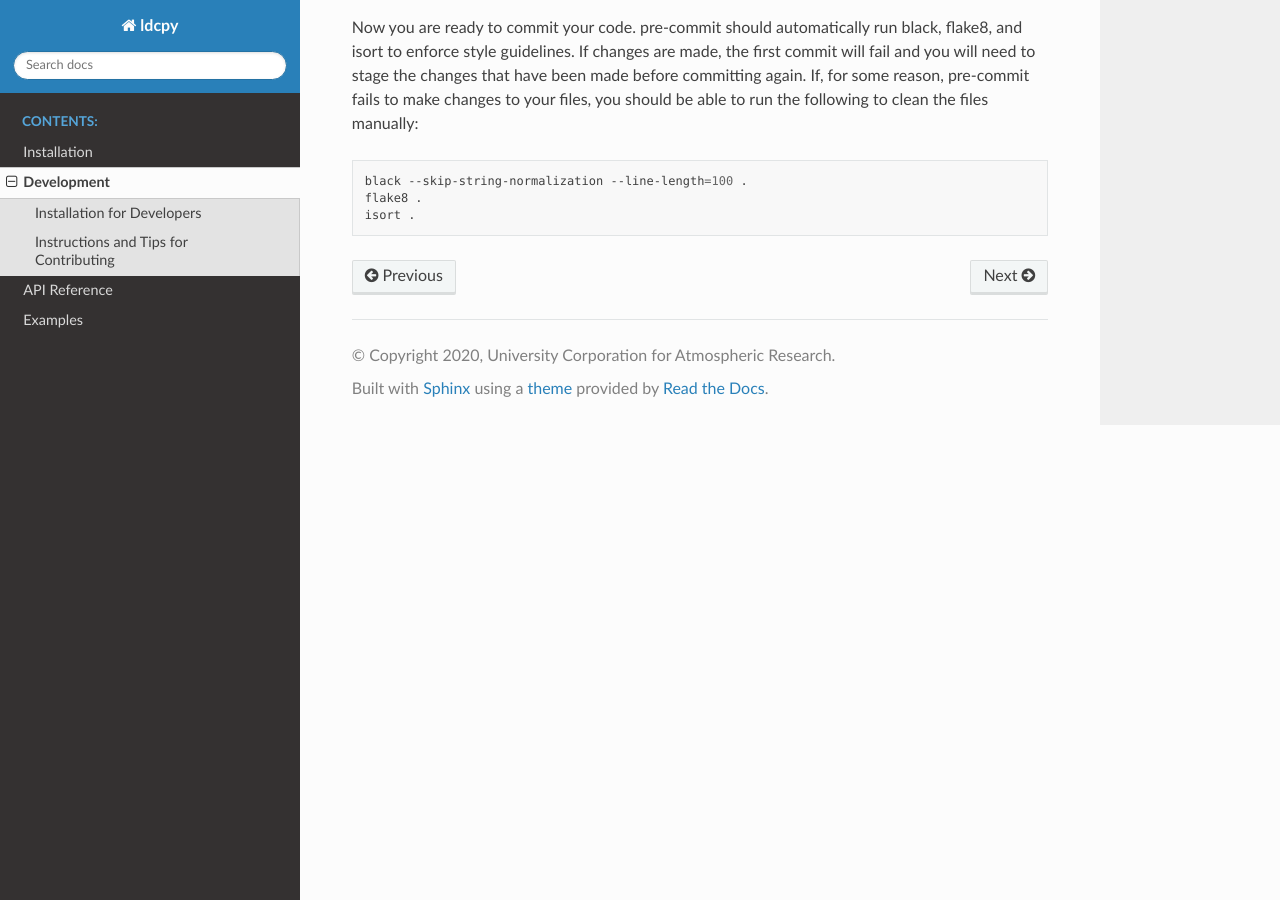
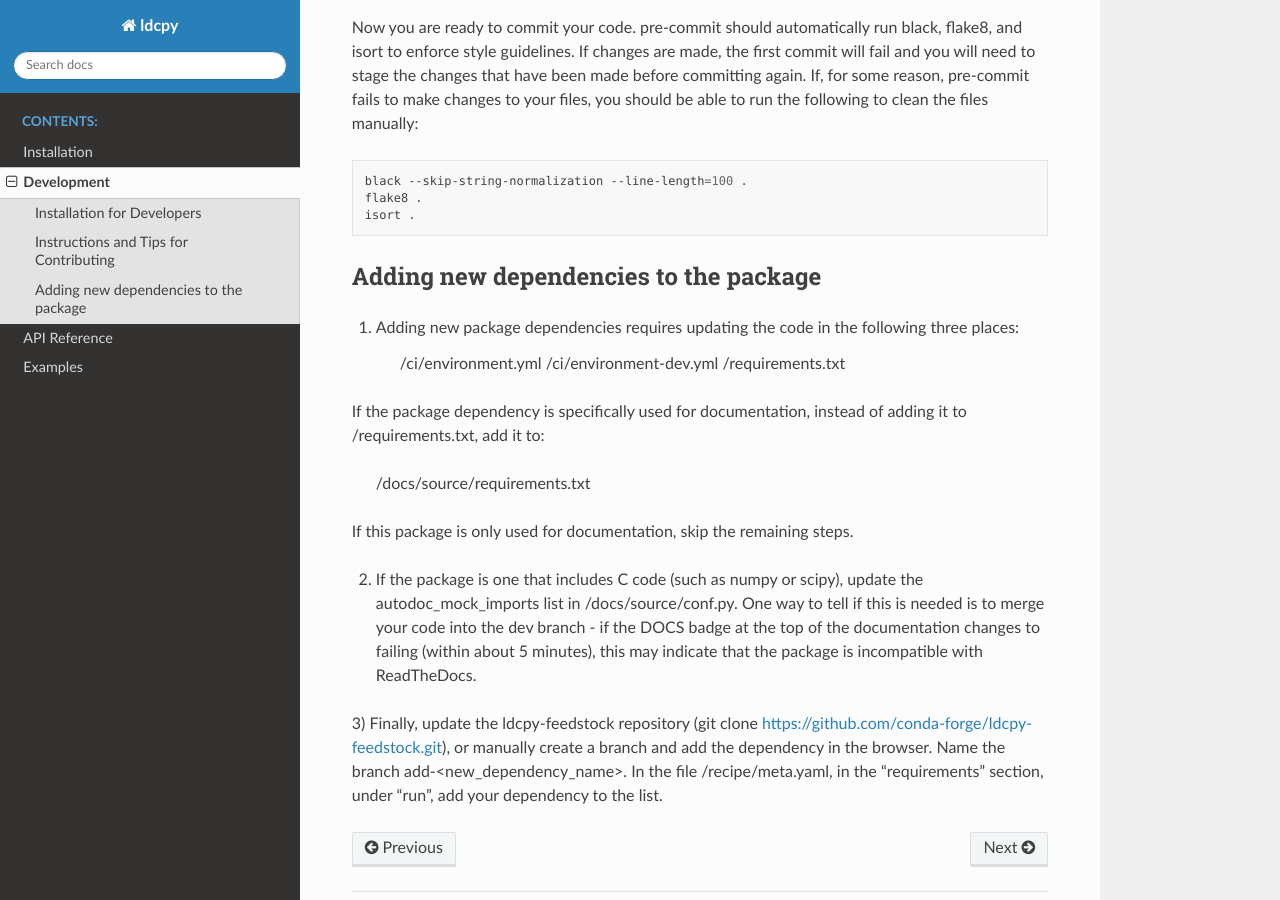
Before and after one commit to NCAR/ldcpy, a Sphinx documentation site: the page built from docs/source/development.rst, in a window 1280 px wide and 900 px high, scrolled down 1319 px. Built offline with Sphinx 7.4.7 and the Read the Docs theme 2.0.0, drawn with Linux system fonts in a browser that asks for light colours; pages that are not in the unit, such as notebooks, are missing from menus.

Commit message:
update documentation for adding new packages

```diff
--- a/docs/source/development.rst
+++ b/docs/source/development.rst
@@ -63,3 +63,24 @@
     black --skip-string-normalization --line-length=100 .
     flake8 .
     isort .
+
+Adding new dependencies to the package
+__________________________________
+
+1) Adding new package dependencies requires updating the code in the following three places:
+
+    /ci/environment.yml
+    /ci/environment-dev.yml
+    /requirements.txt
+
+If the package dependency is specifically used for documentation, instead of adding it to /requirements.txt, add it to:
+
+    /docs/source/requirements.txt
+
+If this package is only used for documentation, skip the remaining steps.
+
+2) If the package is one that includes C code (such as numpy or scipy), update the autodoc_mock_imports list in /docs/source/conf.py. One way to tell if this is needed is to merge your code into the dev branch - if the DOCS badge at the top of the documentation changes to failing (within about 5 minutes), this may indicate that the package is incompatible with ReadTheDocs.
+
+3) Finally, update the ldcpy-feedstock repository (git clone https://github.com/conda-forge/ldcpy-feedstock.git), or manually create a branch and add the dependency in the browser.
+Name the branch add-<new_dependency_name>.
+In the file /recipe/meta.yaml, in the "requirements" section, under "run", add your dependency to the list.
```
